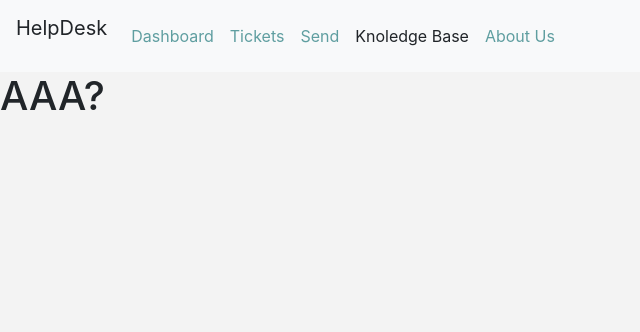
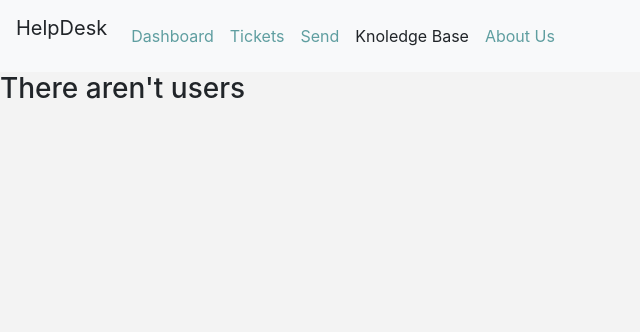
Before and after one commit to lucho03/Thesis-work, a Django app: page /dashboard in a window 1280 px wide. Shown: the top 332 px of the page, without its empty margins (0-640 px from the left). Run offline with Django 3.2, Linux system fonts and the light colour scheme; some libraries are stand-ins or nearby versions.

Commit message:
Simple presenting of authenticated user. Printing username, id and email

```diff
--- a/Mysite/main/templates/dashboard.html
+++ b/Mysite/main/templates/dashboard.html
@@ -6,6 +6,12 @@
 
 {% block content %}
 <div>
-    <h1>AAA?</h1>
+    {% if user.is_authenticated %}
+        <h1>{{user.username}}</h1>
+        <h2>{{user.id}}</h2>
+        <h3>{{user.email}}</h3>
+    {% else %}
+        <h3>There aren't users</h3>
+    {% endif %}
 </div>
 {% endblock content %}
```
